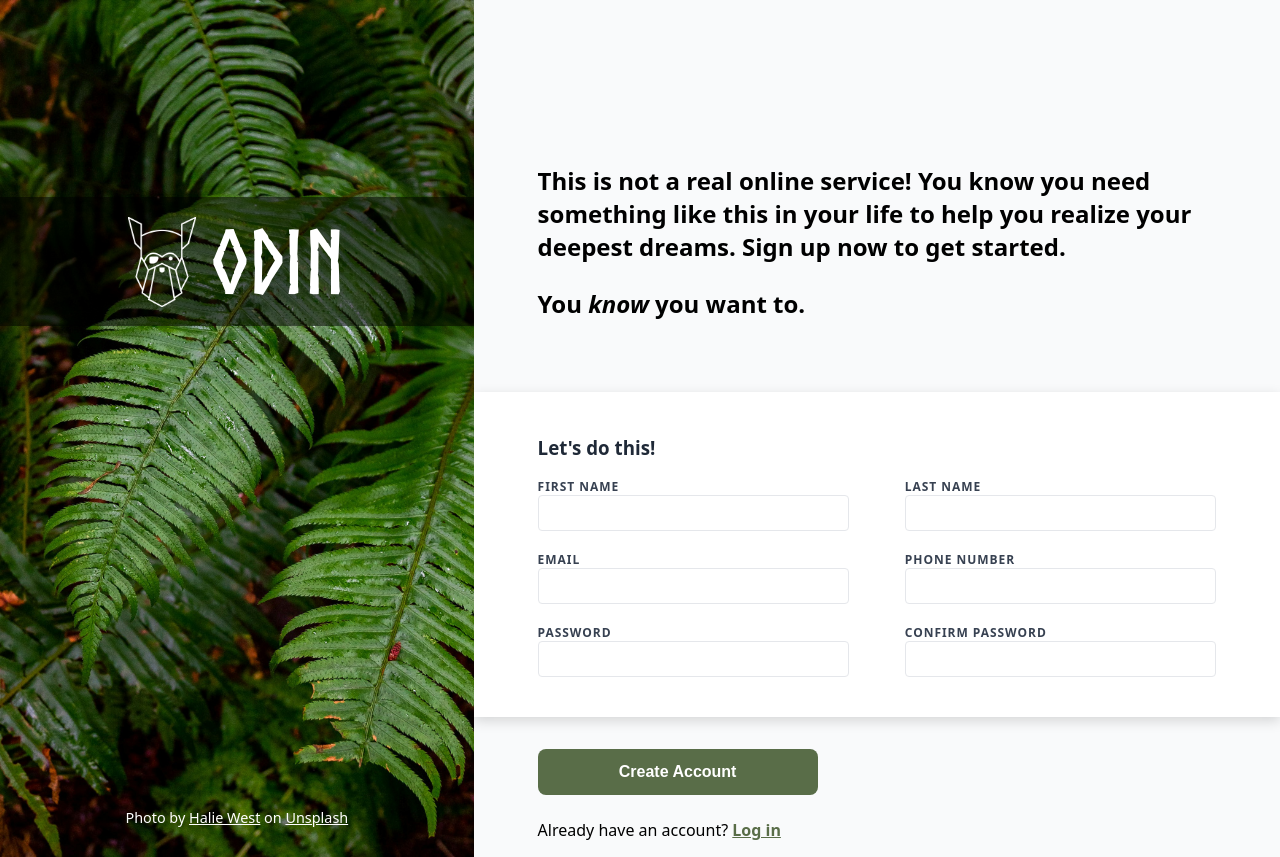
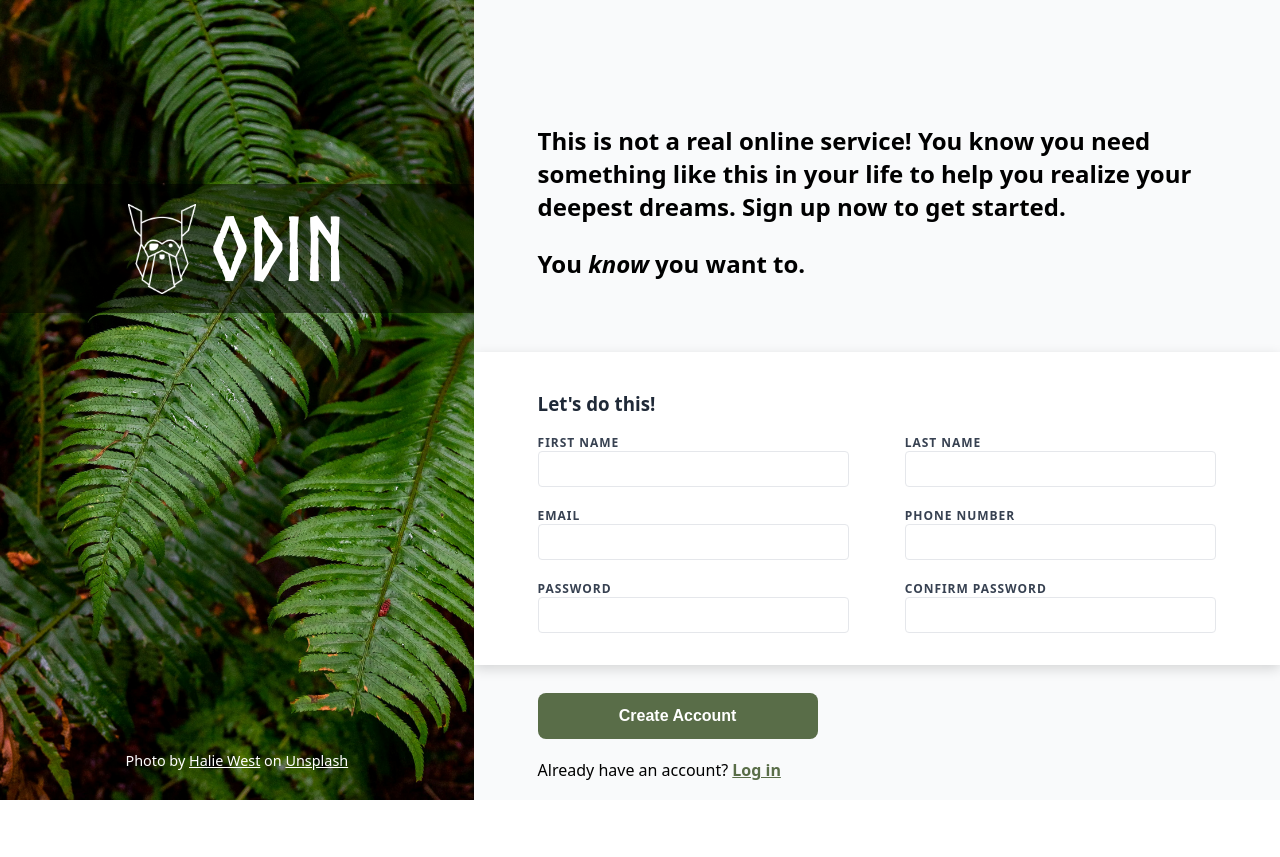
Before and after one commit to DannyRidz/Project-Sign-Up-Form, a plain HTML site: page index.html in a window 1280 px wide. After the commit the page ends 800 px from the top, so only its background shows below. Drawn offline with Linux system fonts and the light colour scheme; files whose address does not match are found by name.

Commit message:
Update README and style adjustments for sign-up form layout

```diff
--- a/style.css
+++ b/style.css
@@ -4,8 +4,9 @@
 
 body {
     margin: 0;
-    min-height: 100vh;
+    height: 100vh;
     font-family: system-ui, -apple-system, BlinkMacSystemFont, "Segoe UI", sans-serif;
+    /* overflow: hidden; */
 }
 
 @font-face {
@@ -71,7 +72,7 @@ h1 {
 }
 
 .intro {
-    padding: 140px 64px 48px;
+    padding: 100px 64px 48px;
     font-size: 1.5rem;
     font-weight: 700;
     max-width: 900px;
@@ -79,7 +80,7 @@ h1 {
 
 .form-card {
     background: white;
-    padding: 24px 64px 40px;
+    padding: 20px 64px 32px;
     box-shadow: 0 4px 12px rgba(0, 0, 0, 0.15);
 }
 
@@ -119,7 +120,7 @@ input:user-invalid {
 }
 
 button {
-    margin: 32px 0 0 64px;
+    margin: 28px 0 0 64px;
     background: #596D48;
     color: white;
     border: none;
@@ -137,7 +138,7 @@ button:hover {
 
 .login-text {
     margin-left: 64px;
-    margin-top: 24px;
+    margin-top: 20px;
 }
 
 .login-text a {
```
Also changed, not shown: 1 other file.
